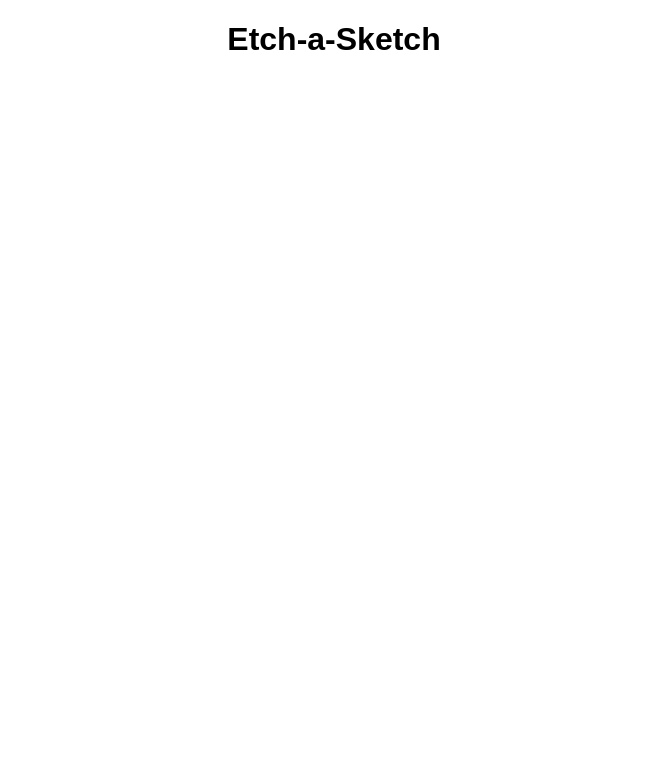
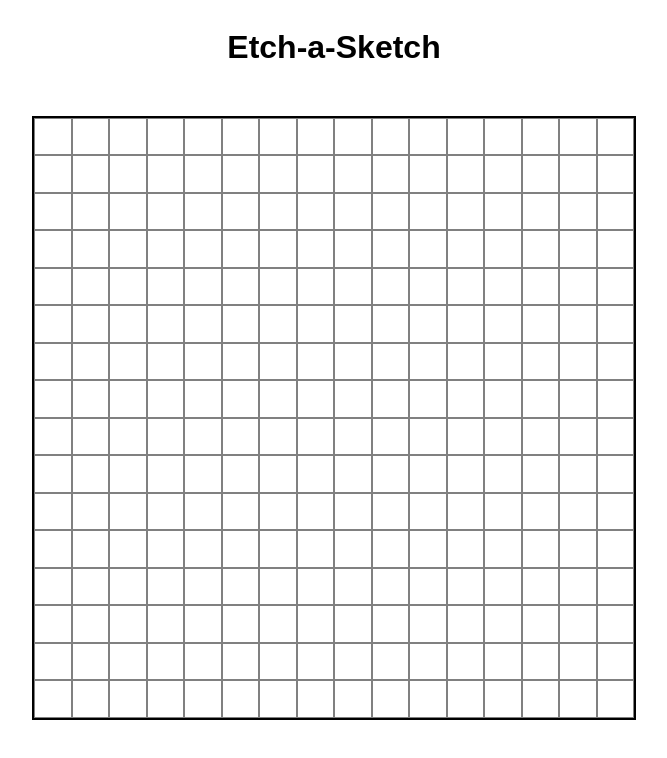
Before and after one commit to GlendleNguyen/Etch-a-Sketch, a plain HTML site: page index.html in a window 1280 px wide. Shown: the whole page, without its empty margins (306-973 px from the left). Drawn offline with Linux system fonts and the light colour scheme.

Commit message:
finally works

```diff
--- a/index.html
+++ b/index.html
@@ -7,22 +7,14 @@
 
     <!-- link external stylesheet-->
     <link rel="stylesheet" href="styles.css" />
-
-    <!-- link scripts.js -->
-    <script type="text/javascript" src="scripts.js"></script>
-
 </head>
 
+<body>
+    <h1>Etch-a-Sketch</h1>
 
-<body>
-    <div id="container">
-        <h1>Etch-a-Sketch</h1>
-        <script>
-            helloWorld()
-        </script>
+    <div id="container"></div>
 
-    </div>
-
+    <script src="scripts.js"></script>
 </body>
 
 </html>
--- a/scripts.js
+++ b/scripts.js
@@ -1,3 +1,18 @@
-function helloWorld() {
-    console.log("hello world!");
+const MINIMUMSIZE = 16;
+
+const board = document.getElementById("container");
+
+function createBoard(size) {
+    for (let i = 0; i < size*size; i++) {
+        let cell = document.createElement('div');
+        cell.addEventListener("mouseover", updateCell);
+        cell.classList.add("cell");
+        board.appendChild(cell)
+    }
 }
+
+function updateCell(e) {
+    e.target.style.backgroundColor = "black";
+}
+
+createBoard(MINIMUMSIZE);
--- a/styles.css
+++ b/styles.css
@@ -5,3 +5,28 @@
 h1 {
     text-align: center;
 }
+
+body {
+    display: flex;
+    flex-direction: column;
+    align-items: center;
+}
+
+#container {
+    position: relative;
+    top: 30px;
+    outline: 2px solid #000;
+    height: 600px;
+    width: 600px;
+    margin: auto;
+    display: inline-grid;
+    grid-template-columns: repeat(16, 2fr);
+    grid-template-rows: repeat(16, 2fr);
+}
+
+.cell {
+    border: 1px solid gray;
+    min-width: 10px;
+    min-height: 20px;
+    color: white;
+  }
```
